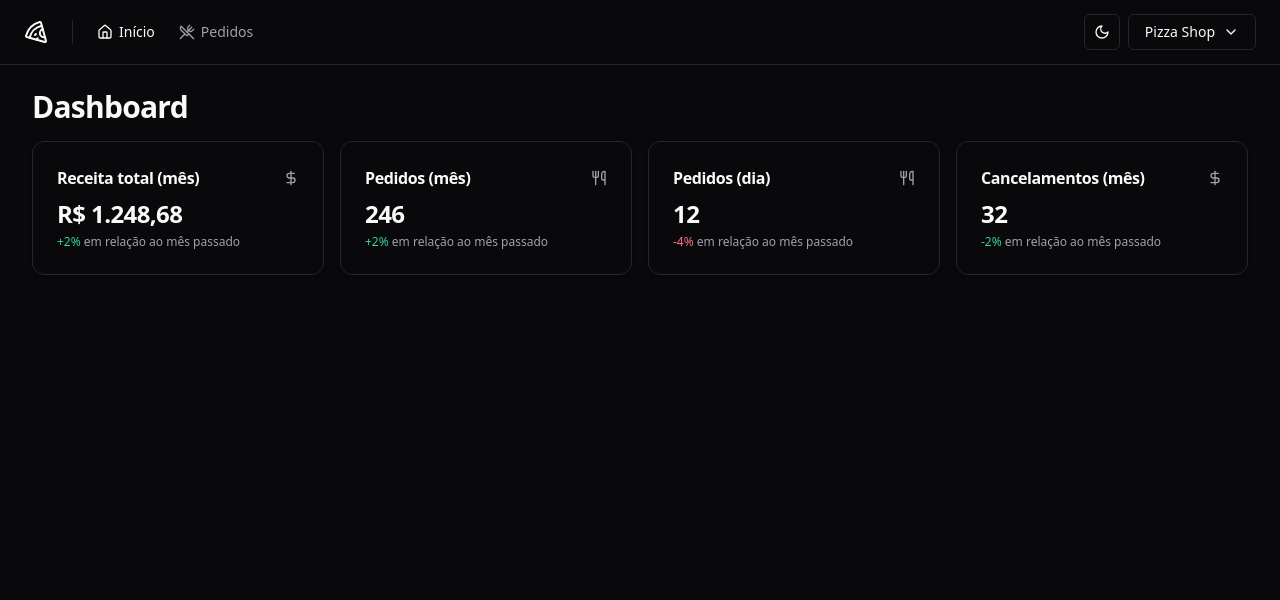
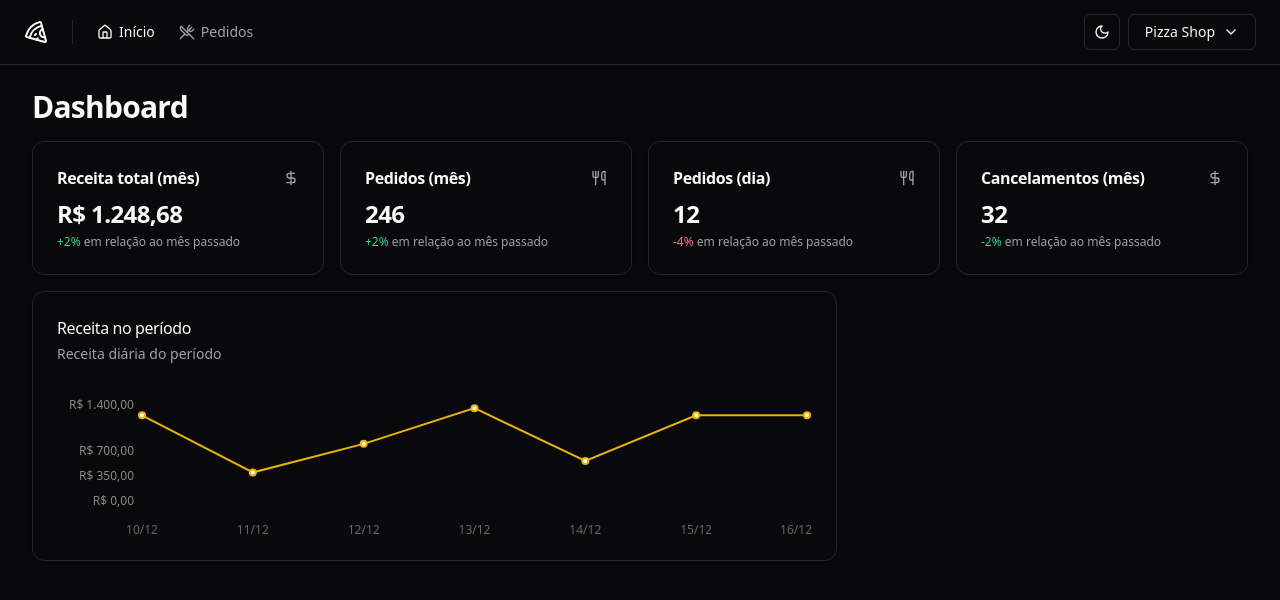
Before and after one commit to ElleLavigne/pizzashop-web, a React (Vite) app: page / in a window 1280 px wide. Shown: the top 600 px of the page. Built offline with nearby package versions, Linux system fonts and the light colour scheme.

Commit message:
feat add new chart dashboard

```diff
--- a/package.json
+++ b/package.json
@@ -28,6 +28,7 @@
     "react-helmet-async": "^2.0.5",
     "react-hook-form": "^7.53.1",
     "react-router-dom": "^6.27.0",
+    "recharts": "^2.13.3",
     "sonner": "^1.7.0",
     "sort-by": "^1.2.0",
     "tailwind-merge": "^2.5.4",
--- a/src/pages/app/dashboard/dashboard.tsx
+++ b/src/pages/app/dashboard/dashboard.tsx
@@ -3,6 +3,7 @@
 import { MonthOrdersAmountCard } from "./month-orders-amount-card";
 import { DaysOrdersAmountCard } from "./day-orders-amount-card";
 import { MonthCanceledOrdersAmountCard } from "./month-canceled-orders-amount-card";
+import { RevenueChart } from "./revenue-chart";
 
 export function Dashboard() {
   return (
@@ -17,6 +18,9 @@
           <DaysOrdersAmountCard/>
           <MonthCanceledOrdersAmountCard/>
         </div>
+        <div className="grid grid-cols-9 gap-4">
+            <RevenueChart/>
+        </div>
       </div>
     </>
   );
--- /dev/null
+++ b/src/pages/app/dashboard/revenue-chart.tsx
@@ -0,0 +1,68 @@
+import {
+  Card,
+  CardContent,
+  CardDescription,
+  CardHeader,
+  CardTitle,
+} from "@/components/ui/card";
+
+import colors from "tailwindcss/colors";
+
+import {
+  ResponsiveContainer,
+  LineChart,
+  XAxis,
+  YAxis,
+  CartesianGrid,
+  Line,
+  Tooltip,
+} from "recharts";
+
+const data = [
+  { date: "10/12", revenue: 1200 },
+  { date: "11/12", revenue: 400 },
+  { date: "12/12", revenue: 800 },
+  { date: "13/12", revenue: 1300 },
+  { date: "14/12", revenue: 560 },
+  { date: "15/12", revenue: 1200 },
+  { date: "16/12", revenue: 1200 },
+];
+export function RevenueChart() {
+  return (
+    <Card className="col-span-6">
+      <CardHeader className="flex-row items-center justify-between pb-8">
+        <div className="space-y-1">
+          <CardTitle className="text-base font-medium">
+            Receita no período
+          </CardTitle>
+          <CardDescription>Receita diária do período</CardDescription>
+        </div>
+      </CardHeader>
+      <CardContent>
+        <ResponsiveContainer width="100%" height={140}>
+          <LineChart data={data} style={{ fontSize: 12 }}>
+            <XAxis dataKey="date" tickLine={false} axisLine={false} dy={16} />
+            <YAxis
+              stroke="#888"
+              width={80}
+              axisLine={false}
+              tickLine={false}
+              tickFormatter={(value: number) =>
+                value.toLocaleString("pt-BR", {
+                  style: "currency",
+                  currency: "BRL",
+                })
+              }
+            />
+            <Line
+              type="linear"
+              strokeWidth={2}
+              dataKey="revenue"
+              stroke={colors.yellow["500"]}
+            />
+          </LineChart>
+        </ResponsiveContainer>
+      </CardContent>
+    </Card>
+  );
+}
--- a/src/pages/app/orders/order-table-filter.tsx
+++ b/src/pages/app/orders/order-table-filter.tsx
@@ -24,7 +24,7 @@
             <SelectItem value="all">Todos status</SelectItem>
             <SelectItem value="pending">Pendente</SelectItem>
             <SelectItem value="canceled">Cancelado</SelectItem>
-            <SelectItem value="processing">em processo</SelectItem>
+            <SelectItem value="processing">Em processo</SelectItem>
             <SelectItem value="delivering">Em entrega</SelectItem>
             <SelectItem value="delivered">Entregue</SelectItem>
           </SelectContent>
```
Also changed, not shown: 1 other file (tests, documents, lock files or other folders).
